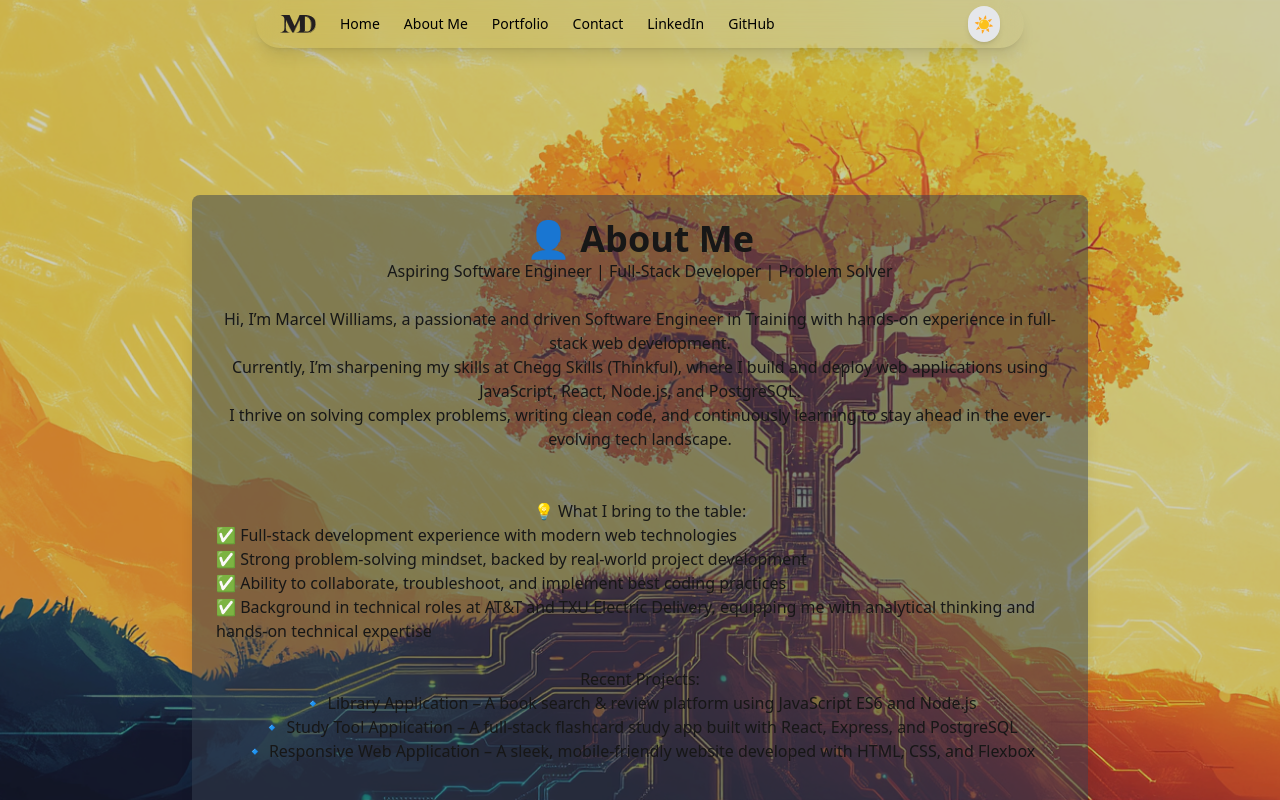
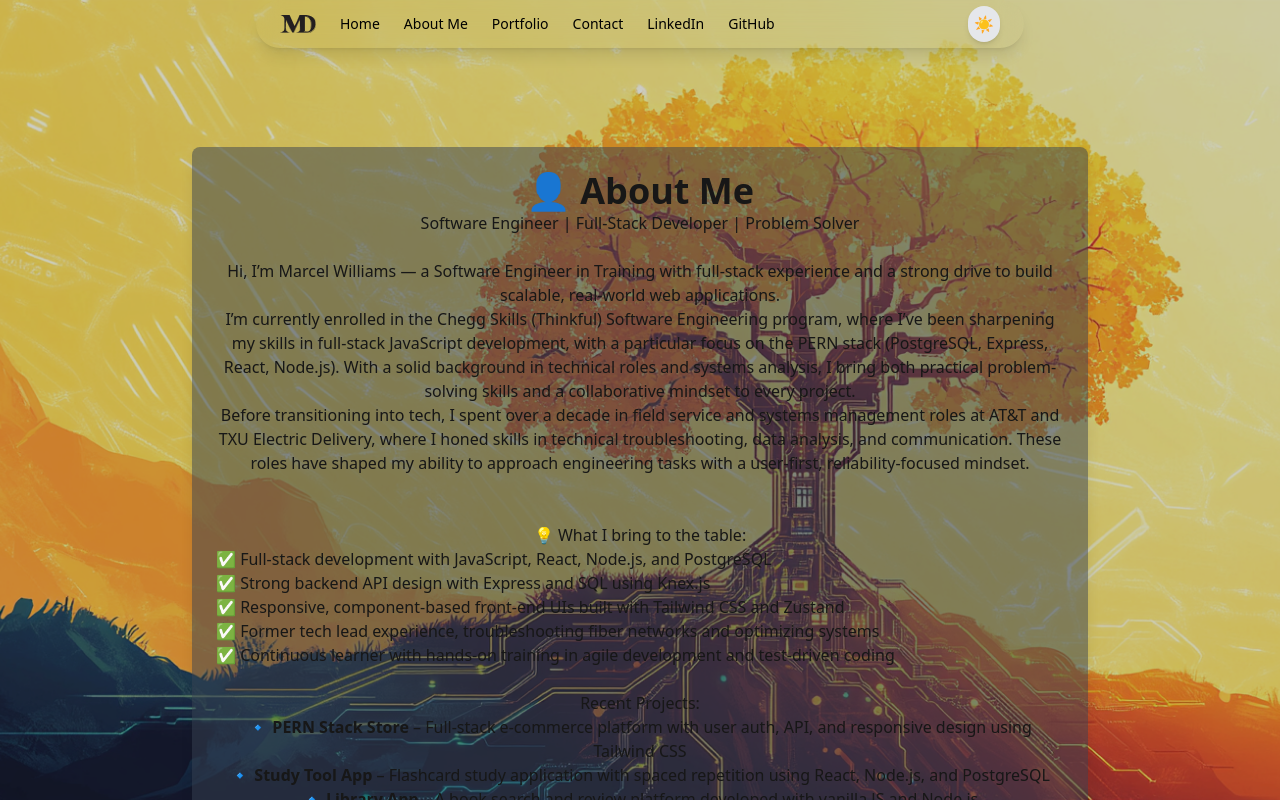
Before and after one commit to MarcelDWill/my-static-site, a Next.js app: page /about_me in a window 1280 px wide. Built offline with nearby package versions, Linux system fonts and the light colour scheme.

Commit message:
code updates

```diff
--- a/app/about_me/page.tsx
+++ b/app/about_me/page.tsx
@@ -14,26 +14,30 @@ export default function AboutMe() {
 
         <h1 className="text-4xl font-bold">👤 About Me</h1>
         {/*<p className="text-lg">This is the &quot;About Me&quot; page.</p>*/}
-        <a>Aspiring Software Engineer | Full-Stack Developer | Problem Solver<br/>
+        <a>Software Engineer | Full-Stack Developer | Problem Solver<br/>
 <br/>
 
-<p>Hi, I’m Marcel Williams, a passionate and driven Software Engineer in Training with hands-on experience in full-stack web development. </p>
-<p>Currently, I’m sharpening my skills at Chegg Skills (Thinkful), where I build and deploy web applications using JavaScript, React, Node.js, and PostgreSQL. </p>
-<p>I thrive on solving complex problems, writing clean code, and continuously learning to stay ahead in the ever-evolving tech landscape.</p>
-<br/><br/>
+<p>Hi, I’m Marcel Williams — a Software Engineer in Training with full-stack experience and a strong drive to build scalable, real-world web applications.</p>
+
+  <p>I’m currently enrolled in the Chegg Skills (Thinkful) Software Engineering program, where I’ve been sharpening my skills in full-stack JavaScript development, with a particular focus on the PERN stack (PostgreSQL, Express, React, Node.js). With a solid background in technical roles and systems analysis, I bring both practical problem-solving skills and a collaborative mindset to every project.</p>
+
+  <p>Before transitioning into tech, I spent over a decade in field service and systems management roles at AT&T and TXU Electric Delivery, where I honed skills in technical troubleshooting, data analysis, and communication. These roles have shaped my ability to approach engineering tasks with a user-first, reliability-focused mindset.</p>
+
+  <br/><br/>
 💡 What I bring to the table:
 <ol className="pr-5 text-left">
-  <li>✅ Full-stack development experience with modern web technologies</li>
-  <li>✅ Strong problem-solving mindset, backed by real-world project development</li>
-  <li>✅ Ability to collaborate, troubleshoot, and implement best coding practices</li>
-  <li>✅ Background in technical roles at AT&T and TXU Electric Delivery, equipping me with analytical thinking and hands-on technical expertise</li>
-</ol><br/>
+    <li>✅ Full-stack development with JavaScript, React, Node.js, and PostgreSQL</li>
+    <li>✅ Strong backend API design with Express and SQL using Knex.js</li>
+    <li>✅ Responsive, component-based front-end UIs built with Tailwind CSS and Zustand</li>
+    <li>✅ Former tech lead experience, troubleshooting fiber networks and optimizing systems</li>
+    <li>✅ Continuous learner with hands-on training in agile development and test-driven coding</li>
+  </ol><br/>
 
  Recent Projects:
 <ol>
-  <li>🔹 Library Application – A book search & review platform using JavaScript ES6 and Node.js</li>
-  <li>🔹 Study Tool Application – A full-stack flashcard study app built with React, Express, and PostgreSQL</li>
-  <li>🔹 Responsive Web Application – A sleek, mobile-friendly website developed with HTML, CSS, and Flexbox</li>
+<li>🔹 <strong>PERN Stack Store</strong> – Full-stack e-commerce platform with user auth, API, and responsive design using Tailwind CSS</li>
+    <li>🔹 <strong>Study Tool App</strong> – Flashcard study application with spaced repetition using React, Node.js, and PostgreSQL</li>
+    <li>🔹 <strong>Library App</strong> – A book search and review platform developed with vanilla JS and Node.js</li>
 </ol><br/><br/>
 I’m excited about opportunities in software engineering, where I can contribute my skills and grow alongside talented professionals. Let’s connect and chat about tech, development, and career growth!
 
--- a/app/portfolio/page.tsx
+++ b/app/portfolio/page.tsx
@@ -1,4 +1,5 @@
 import Image from "next/image";
+
 
 export default function PortfolioPage() {
   return(
@@ -20,6 +21,9 @@ export default function PortfolioPage() {
           height={500}
           priority
         />
+        <p className="px-2 py-1 text-center text-black-900 dark:text-gray-300 bg-gray-700 bg-opacity-60 rounded-lg shadow-md mt-2">
+        Please visit my <a href="https://github.com/MarcelDWill" className="underline text-blue-400 hover:text-blue-200" target="_blank" rel="noopener noreferrer">Github</a> page for the time being.
+      </p>
       </main>
     </div>);
 }
```
